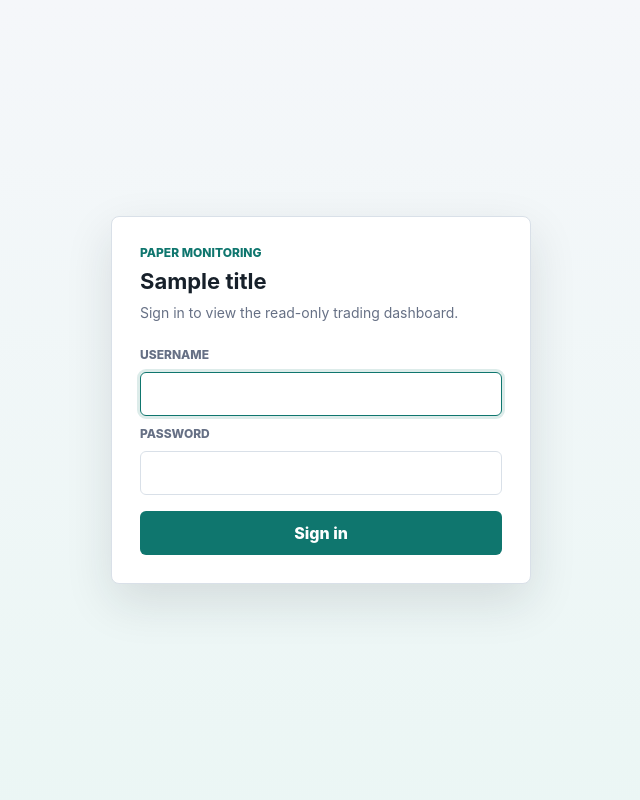
After one commit to adariramesh81/intraday-confluence-trading-bot, a FastAPI app: template app/dashboard/templates/login.html in a window 1280 px wide. The commit adds this page. Shown: the whole page, without its empty margins (319-959 px from the left). Run offline with FastAPI, Linux system fonts and the light colour scheme; the template is opened without the code that fills it: most values are stand-ins (such as "Sample title", 1, 10 or a date in 2020).

Commit message:
Replace basic auth with login page

```diff
--- a/app/config.py
+++ b/app/config.py
@@ -64,6 +64,7 @@ class DashboardConfig:
     auth_enabled: bool = False
     username: str = ""
     password: str = ""
+    session_secret: str = ""
 
 
 @dataclass(frozen=True)
@@ -209,6 +210,7 @@ def _build_config(raw_config: Mapping[str, Any]) -> AppConfig:
                 ),
                 username=str(dashboard_config.get("username", "")),
                 password=str(dashboard_config.get("password", "")),
+                session_secret=str(dashboard_config.get("session_secret", "")),
             ),
             alerts=AlertConfig(
                 enabled=_as_bool(alert_config.get("enabled", False), "alerts.enabled"),
@@ -282,6 +284,7 @@ def _apply_environment_overrides(config: AppConfig) -> AppConfig:
         auth_enabled=_env_bool("DASHBOARD_AUTH_ENABLED", config.dashboard.auth_enabled),
         username=os.getenv("DASHBOARD_USERNAME", config.dashboard.username),
         password=os.getenv("DASHBOARD_PASSWORD", config.dashboard.password),
+        session_secret=os.getenv("DASHBOARD_SESSION_SECRET", config.dashboard.session_secret),
     )
     alert_config = AlertConfig(
         enabled=_env_bool("ALERTS_ENABLED", config.alerts.enabled),
--- a/app/dashboard/server.py
+++ b/app/dashboard/server.py
@@ -5,19 +5,24 @@ from __future__ import annotations
 import asyncio
 from contextlib import suppress
 from pathlib import Path
+from urllib.parse import parse_qs
 
 import uvicorn
 from fastapi import FastAPI, Request, WebSocket, WebSocketDisconnect
-from fastapi.responses import HTMLResponse
+from fastapi.responses import HTMLResponse, JSONResponse, RedirectResponse
 from fastapi.staticfiles import StaticFiles
 from fastapi.templating import Jinja2Templates
 
 from app.config import AppConfig, load_config
 from app.dashboard.api import router as api_router
 from app.dashboard.auth import (
+    AUTH_REQUIRED_MESSAGE,
+    SESSION_COOKIE_NAME,
+    create_session_cookie_value,
+    credentials_are_valid,
     protected_http_path,
+    public_http_path,
     request_is_authorized,
-    unauthorized_response,
     websocket_is_authorized,
 )
 from app.dashboard.schemas import HealthStatus
@@ -61,10 +66,15 @@ def create_app(
 
     @app.middleware("http")
     async def require_dashboard_auth(request: Request, call_next):
-        """Protect dashboard and account data routes with Basic Auth when enabled."""
+        """Protect dashboard and account data routes with a signed session cookie."""
 
-        if protected_http_path(request.url.path) and not request_is_authorized(request, app_config.dashboard):
-            return unauthorized_response()
+        path = request.url.path
+        if app_config.dashboard.auth_enabled and not public_http_path(path):
+            authorized = request_is_authorized(request, app_config.dashboard)
+            if path == "/" and not authorized:
+                return RedirectResponse("/login", status_code=303)
+            if protected_http_path(path) and not authorized:
+                return JSONResponse({"detail": AUTH_REQUIRED_MESSAGE}, status_code=401)
         return await call_next(request)
 
     @app.on_event("startup")
@@ -109,8 +119,54 @@ def create_app(
             {
                 "title": app_config.dashboard.title,
                 "refresh_seconds": app_config.dashboard.refresh_seconds,
+                "auth_enabled": app_config.dashboard.auth_enabled,
             },
         )
+
+    @app.get("/login", response_class=HTMLResponse)
+    async def login_form(request: Request):
+        """Render the dashboard login page."""
+
+        if not app_config.dashboard.auth_enabled or request_is_authorized(request, app_config.dashboard):
+            return RedirectResponse("/", status_code=303)
+        return templates.TemplateResponse(
+            request,
+            "login.html",
+            {"title": app_config.dashboard.title, "error": None},
+        )
+
+    @app.post("/login", response_class=HTMLResponse)
+    async def login(request: Request):
+        """Validate login credentials and create a browser-session cookie."""
+
+        form = parse_qs((await request.body()).decode("utf-8"))
+        username = form.get("username", [""])[0]
+        password = form.get("password", [""])[0]
+        if credentials_are_valid(username, password, app_config.dashboard):
+            response = RedirectResponse("/", status_code=303)
+            response.set_cookie(
+                SESSION_COOKIE_NAME,
+                create_session_cookie_value(app_config.dashboard),
+                httponly=True,
+                secure=app_config.env == "production",
+                samesite="lax",
+                path="/",
+            )
+            return response
+        return templates.TemplateResponse(
+            request,
+            "login.html",
+            {"title": app_config.dashboard.title, "error": "Invalid username or password."},
+            status_code=401,
+        )
+
+    @app.get("/logout")
+    async def logout() -> RedirectResponse:
+        """Clear the dashboard session cookie and return to login."""
+
+        response = RedirectResponse("/login", status_code=303)
+        response.delete_cookie(SESSION_COOKIE_NAME, path="/")
+        return response
 
     @app.get("/healthz")
     async def healthz() -> dict[str, str]:
--- a/app/dashboard/static/css/style.css
+++ b/app/dashboard/static/css/style.css
@@ -83,6 +83,15 @@ h2 {
   border-color: var(--line);
   background: #f8fafc;
   color: var(--muted);
+}
+
+.logout-link {
+  text-decoration: none;
+}
+
+.logout-link:hover {
+  border-color: #9abfba;
+  background: #dff0ed;
 }
 
 .page-shell {
@@ -278,6 +287,100 @@ dd {
   color: var(--danger);
 }
 
+.login-body {
+  min-height: 100vh;
+  background:
+    linear-gradient(180deg, rgba(245, 247, 250, 0.94), rgba(232, 246, 243, 0.76)),
+    #f5f7fa;
+}
+
+.login-shell {
+  display: grid;
+  min-height: 100vh;
+  place-items: center;
+  padding: 24px;
+}
+
+.login-panel {
+  width: min(420px, 100%);
+  padding: 28px;
+  border: 1px solid var(--line);
+  border-radius: 8px;
+  background: var(--panel);
+  box-shadow: 0 18px 48px rgba(23, 32, 42, 0.12);
+}
+
+.login-header {
+  margin-bottom: 24px;
+}
+
+.login-kicker {
+  display: block;
+  margin-bottom: 8px;
+  color: var(--accent);
+  font-size: 12px;
+  font-weight: 800;
+  text-transform: uppercase;
+}
+
+.login-header p {
+  margin-top: 8px;
+  color: var(--muted);
+  font-size: 14px;
+  line-height: 1.5;
+}
+
+.login-form {
+  display: grid;
+  gap: 10px;
+}
+
+.login-form label {
+  color: var(--muted);
+  font-size: 12px;
+  font-weight: 800;
+  text-transform: uppercase;
+}
+
+.login-form input {
+  width: 100%;
+  height: 44px;
+  padding: 0 12px;
+  border: 1px solid var(--line);
+  border-radius: 6px;
+  background: #ffffff;
+  color: var(--text);
+  font: inherit;
+}
+
+.login-form input:focus {
+  border-color: var(--accent);
+  outline: 3px solid rgba(15, 118, 110, 0.14);
+}
+
+.login-error {
+  min-height: 20px;
+  color: var(--danger);
+  font-size: 13px;
+  font-weight: 700;
+}
+
+.login-form button {
+  height: 44px;
+  margin-top: 6px;
+  border: 0;
+  border-radius: 6px;
+  background: var(--accent);
+  color: #ffffff;
+  cursor: pointer;
+  font: inherit;
+  font-weight: 800;
+}
+
+.login-form button:hover {
+  background: #0d625c;
+}
+
 @media (max-width: 980px) {
   .metric-grid,
   .dashboard-grid,
--- a/app/dashboard/templates/layout.html
+++ b/app/dashboard/templates/layout.html
@@ -15,6 +15,9 @@
       <div class="status-strip">
         <span id="connection-state" class="status-pill muted">Connecting</span>
         <span class="status-pill">Read-only</span>
+        {% if auth_enabled %}
+        <a class="status-pill logout-link" href="/logout">Logout</a>
+        {% endif %}
       </div>
     </header>
     <main class="page-shell">
--- /dev/null
+++ b/app/dashboard/templates/login.html
@@ -0,0 +1,33 @@
+<!doctype html>
+<html lang="en">
+  <head>
+    <meta charset="utf-8">
+    <meta name="viewport" content="width=device-width, initial-scale=1">
+    <title>{{ title }} Login</title>
+    <link rel="stylesheet" href="/static/css/style.css">
+  </head>
+  <body class="login-body">
+    <main class="login-shell">
+      <section class="login-panel" aria-label="Dashboard login">
+        <div class="login-header">
+          <span class="login-kicker">Paper Monitoring</span>
+          <h1>{{ title }}</h1>
+          <p>Sign in to view the read-only trading dashboard.</p>
+        </div>
+        <form class="login-form" method="post" action="/login">
+          <label for="username">Username</label>
+          <input id="username" name="username" type="text" autocomplete="username" required autofocus>
+
+          <label for="password">Password</label>
+          <input id="password" name="password" type="password" autocomplete="current-password" required>
+
+          {% if error %}
+          <p class="login-error">{{ error }}</p>
+          {% endif %}
+
+          <button type="submit">Sign in</button>
+        </form>
+      </section>
+    </main>
+  </body>
+</html>
```
Also changed, not shown: app/dashboard/auth.py (+72 -30 lines), docs/railway-deployment.md (+9 -8 lines), tests/test_config.py (+2 -0 lines), tests/test_dashboard.py (+63 -24 lines), 2 other files.
